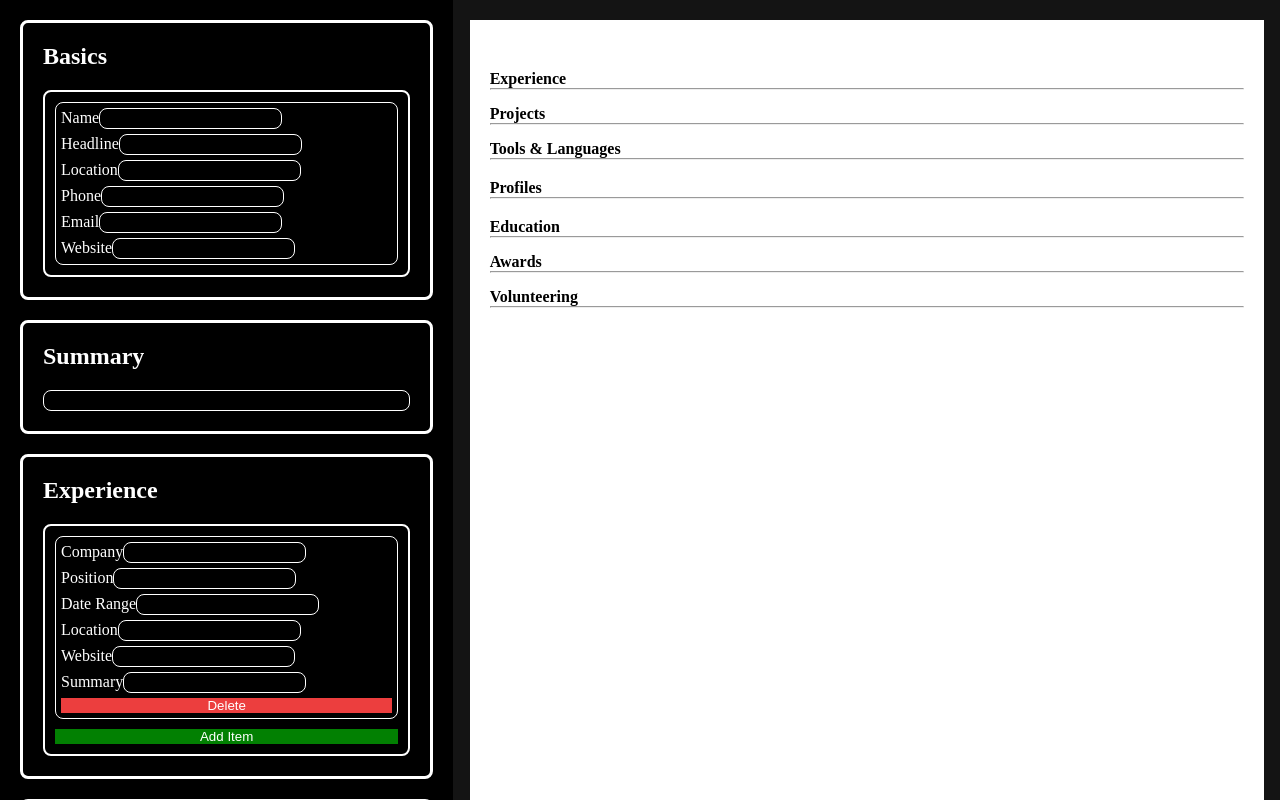
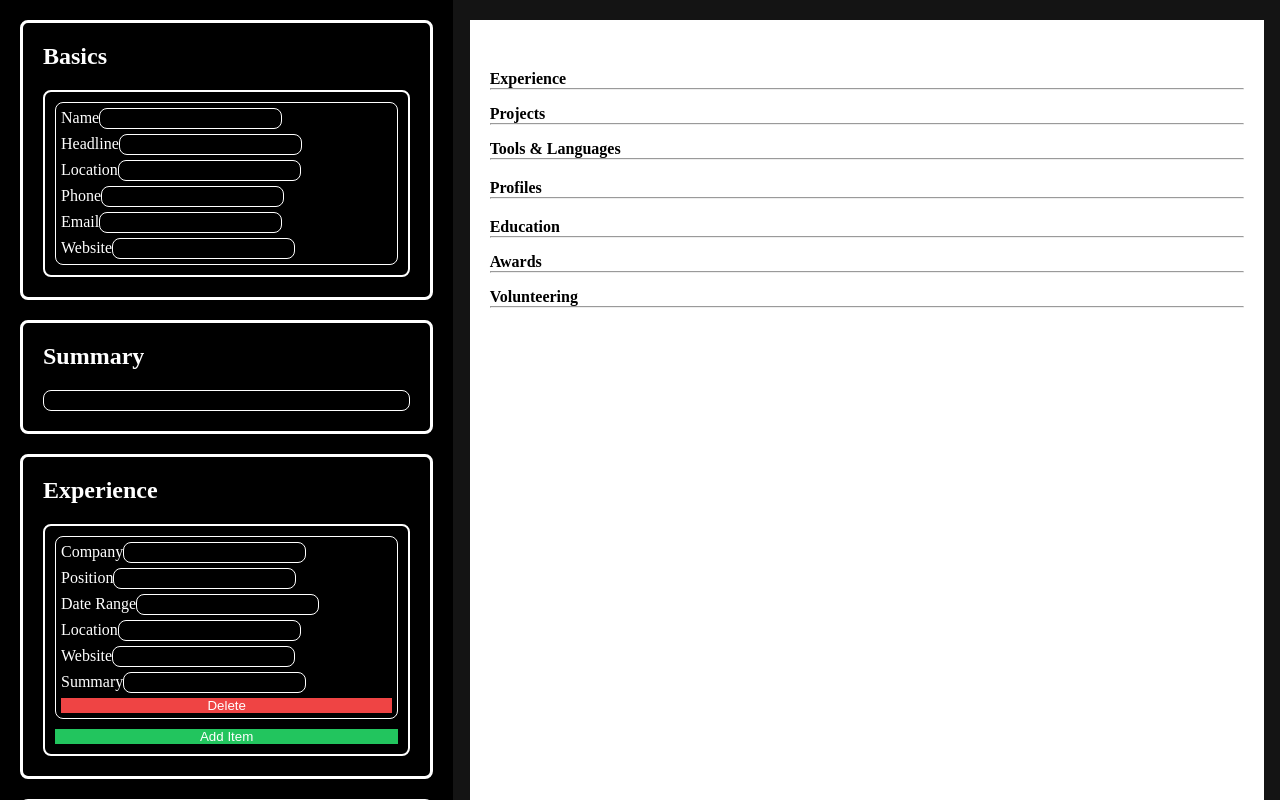
Before and after one commit to JefinCodes/resume-builder, a React (Vite) app: page / in a window 1280 px wide. Built offline with nearby package versions, Linux system fonts and the light colour scheme.

Commit message:
feat: update add and delete button background colour

```diff
--- a/src/App.css
+++ b/src/App.css
@@ -67,14 +67,14 @@ input {
 
 .input-delete-btn {
 	color: white;
-	background-color: rgb(236, 62, 62);
+	background-color: #ef4444;
 	border: none;
 	display: block;
 }
 
 .input-add-btn {
 	color: white;
-	background-color: rgb(2, 128, 2);
+	background-color: #22c55e;
 	border: none;
 	display: block;
 }
```
